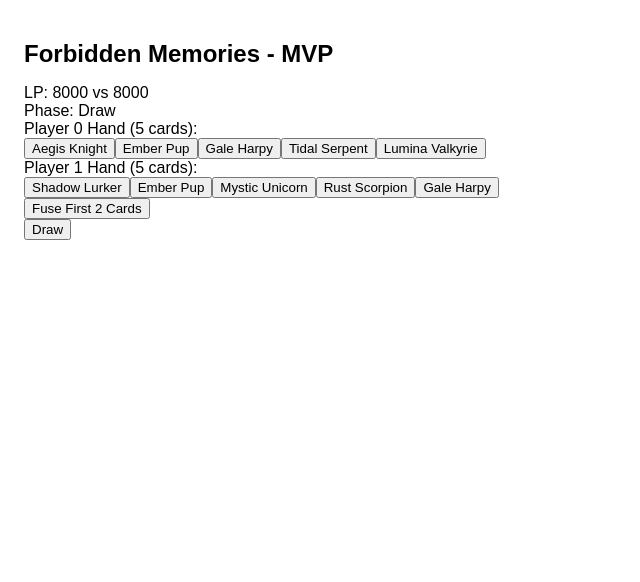
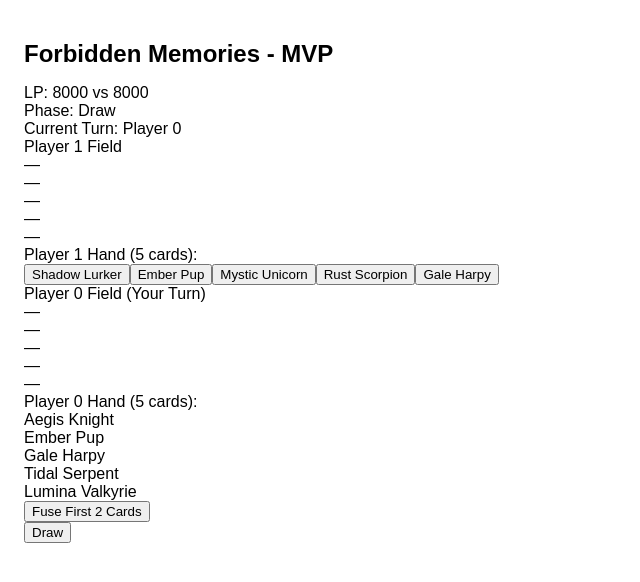
Before and after one commit to Tompozompo/forbidden-memories, a React (Vite) app: page / in a window 1280 px wide. Shown: the top 582 px of the page, without its empty margins (0-640 px from the left). Built offline with nearby package versions, Linux system fonts and the light colour scheme.

Commit message:
Add drag-and-drop monster zones with touch support
Co-authored-by: Tompozompo <8508283+Tompozompo@users.noreply.github.com>

```diff
--- a/package.json
+++ b/package.json
@@ -8,6 +8,8 @@
     "preview": "vite preview"
   },
   "dependencies": {
+    "@react-spring/web": "^10.0.3",
+    "@use-gesture/react": "^10.3.1",
     "react": "^18.2.0",
     "react-dom": "^18.2.0"
   },
--- a/src/engine/duel.ts
+++ b/src/engine/duel.ts
@@ -41,7 +41,8 @@ export const initialDuel = (p0Cards: Card[], p1Cards: Card[]): DuelState => {
 type Action =
   | { type: 'DRAW'; player?: 0 | 1 }
   | { type: 'PLAY'; cardId: number; pos: 'atk' | 'def' }
-  | { type: 'FUSE'; matA: number; matB: number; allCards: Card[] };
+  | { type: 'FUSE'; matA: number; matB: number; allCards: Card[] }
+  | { type: 'SUMMON'; cardId: number; position: 'atk' | 'def' };
 
 export function duelReducer(state: DuelState, action: Action): DuelState {
   switch (action.type) {
@@ -71,6 +72,30 @@ export function duelReducer(state: DuelState, action: Action): DuelState {
 
       return { ...state, hands: newHands };
     }
+    case 'SUMMON': {
+      const player = state.turn;
+      const card = state.hands[player].find(c => c.id === action.cardId);
+      if (!card) return state;
+
+      // find first empty slot
+      const emptySlotIndex = state.fields[player].findIndex(slot => slot === null);
+      if (emptySlotIndex === -1) return state; // no empty slots
+
+      // remove card from hand
+      const newHands = state.hands.map((h, i) =>
+        i === player ? h.filter(c => c.id !== action.cardId) : h
+      ) as [Card[], Card[]];
+
+      // place card on field
+      const newFields = state.fields.map((f, i) =>
+        i === player
+          ? f.map((slot, idx) => (idx === emptySlotIndex ? card : slot))
+          : f
+      ) as [(Card | null)[], (Card | null)[]];
+
+      // switch to Battle phase after summoning
+      return { ...state, hands: newHands, fields: newFields, phase: 'Battle' };
+    }
     default:
       return state;
   }
--- /dev/null
+++ b/src/ui/DraggableCard.tsx
@@ -0,0 +1,59 @@
+import { useRef } from 'react';
+import { useDrag } from '@use-gesture/react';
+import { useSpring, animated } from '@react-spring/web';
+import type { Card } from '../types';
+
+interface DraggableCardProps {
+  card: Card;
+  onDragEnd: (target: HTMLElement | null) => void;
+}
+
+export default function DraggableCard({ card, onDragEnd }: DraggableCardProps) {
+  const cardRef = useRef<HTMLDivElement>(null);
+
+  const [{ x, y }, api] = useSpring(() => ({ x: 0, y: 0 }));
+
+  const bind = useDrag(
+    ({ down, movement: [mx, my], event }) => {
+      api.start({ x: down ? mx : 0, y: down ? my : 0, immediate: down });
+
+      if (!down) {
+        // drag ended - check what's underneath
+        // Hide the card temporarily to check what's underneath
+        if (cardRef.current) {
+          cardRef.current.style.pointerEvents = 'none';
+        }
+
+        const clientX = (event as any).clientX ?? (event as any).changedTouches?.[0]?.clientX ?? 0;
+        const clientY = (event as any).clientY ?? (event as any).changedTouches?.[0]?.clientY ?? 0;
+        const target = document.elementFromPoint(clientX, clientY);
+
+        // Restore pointer events
+        if (cardRef.current) {
+          cardRef.current.style.pointerEvents = '';
+        }
+
+        onDragEnd(target as HTMLElement);
+      }
+    },
+    {
+      from: () => [x.get(), y.get()],
+    }
+  );
+
+  return (
+    <animated.div
+      ref={cardRef}
+      {...bind()}
+      style={{
+        x,
+        y,
+        touchAction: 'none',
+        cursor: 'grab',
+      }}
+      className="border px-2 py-1 text-xs bg-white select-none"
+    >
+      {card.name}
+    </animated.div>
+  );
+}
--- a/src/ui/DuelBoard.tsx
+++ b/src/ui/DuelBoard.tsx
@@ -1,6 +1,8 @@
 import { useEffect, useReducer, useRef } from 'react';
 import { initialDuel, duelReducer } from '../engine/duel';
 import type { Card } from '../types';
+import FieldZone from './FieldZone';
+import DraggableCard from './DraggableCard';
 
 export default function DuelBoard({ p0Deck, p1Deck, allCards }: { p0Deck: Card[]; p1Deck: Card[]; allCards: Card[] }) {
   const [state, dispatch] = useReducer(duelReducer, initialDuel(p0Deck, p1Deck));
@@ -22,27 +24,71 @@ export default function DuelBoard({ p0Deck, p1Deck, allCards }: { p0Deck: Card[]
     // eslint-disable-next-line react-hooks/exhaustive-deps
   }, []);
 
+  const handleCardDrop = (card: Card, target: HTMLElement | null) => {
+    if (!target) return;
+
+    // check if dropped on a field zone slot
+    const slot = target.closest('[data-slot]') as HTMLElement;
+    const player = slot?.dataset?.player;
+
+    // only allow dropping on current player's field
+    if (player !== undefined && Number(player) === state.turn) {
+      dispatch({ type: 'SUMMON', cardId: card.id, position: 'atk' });
+    }
+  };
+
   return (
     <div className="p-2">
       <div className="text-xs">LP: {state.lp[0]} vs {state.lp[1]}</div>
       <div className="text-xs">Phase: {state.phase}</div>
+      <div className="text-xs">Current Turn: Player {state.turn}</div>
+
+      {/* Player 1 Field (opponent on top) */}
+      <FieldZone
+        player={1}
+        monsters={state.fields[1]}
+        isActive={state.turn === 1}
+      />
+
+      {/* player 1 hand */}
+      <div className="mt-2">
+        <div className="text-xs font-bold">Player 1 Hand ({state.hands[1].length} cards):</div>
+        <div className="flex gap-1 my-2">
+          {state.hands[1].map((c: Card, i) => (
+            state.turn === 1 ? (
+              <DraggableCard
+                key={i}
+                card={c}
+                onDragEnd={(target) => handleCardDrop(c, target)}
+              />
+            ) : (
+              <button key={i} className="border px-2 py-1 text-xs bg-gray-100">{c.name}</button>
+            )
+          ))}
+        </div>
+      </div>
+
+      {/* Player 0 Field */}
+      <FieldZone
+        player={0}
+        monsters={state.fields[0]}
+        isActive={state.turn === 0}
+      />
 
       {/* player 0 hand */}
       <div className="mt-2">
         <div className="text-xs font-bold">Player 0 Hand ({state.hands[0].length} cards):</div>
         <div className="flex gap-1 my-2">
           {state.hands[0].map((c: Card, i) => (
-            <button key={i} className="border px-2 py-1 text-xs">{c.name}</button>
-          ))}
-        </div>
-      </div>
-
-      {/* player 1 hand */}
-      <div className="mt-2">
-        <div className="text-xs font-bold">Player 1 Hand ({state.hands[1].length} cards):</div>
-        <div className="flex gap-1 my-2">
-          {state.hands[1].map((c: Card, i) => (
-            <button key={i} className="border px-2 py-1 text-xs">{c.name}</button>
+            state.turn === 0 ? (
+              <DraggableCard
+                key={i}
+                card={c}
+                onDragEnd={(target) => handleCardDrop(c, target)}
+              />
+            ) : (
+              <button key={i} className="border px-2 py-1 text-xs bg-gray-100">{c.name}</button>
+            )
           ))}
         </div>
       </div>
--- /dev/null
+++ b/src/ui/FieldZone.tsx
@@ -0,0 +1,41 @@
+import type { Card } from '../types';
+
+interface FieldZoneProps {
+  player: 0 | 1;
+  monsters: (Card | null)[];
+  isActive: boolean;
+}
+
+export default function FieldZone({ player, monsters, isActive }: FieldZoneProps) {
+  return (
+    <div className="my-4">
+      <div className="text-xs font-bold mb-2">
+        Player {player} Field {isActive ? '(Your Turn)' : ''}
+      </div>
+      <div className="flex gap-2">
+        {monsters.map((card, idx) => (
+          <div
+            key={idx}
+            data-slot={idx}
+            data-player={player}
+            className={`
+              w-16 h-20 border-2 rounded flex items-center justify-center text-xs
+              ${isActive ? 'border-blue-400 bg-blue-50' : 'border-gray-300 bg-gray-50'}
+              ${card ? 'bg-green-100 border-green-500' : ''}
+            `}
+            style={{ minWidth: '64px' }}
+          >
+            {card ? (
+              <div className="text-center px-1">
+                <div className="font-bold text-[10px] leading-tight">{card.name}</div>
+                <div className="text-[9px]">ATK {card.atk ?? 0}</div>
+              </div>
+            ) : (
+              <span className="text-gray-400">—</span>
+            )}
+          </div>
+        ))}
+      </div>
+    </div>
+  );
+}
```
Also changed, not shown: 1 other file (tests, documents, lock files or other folders).
